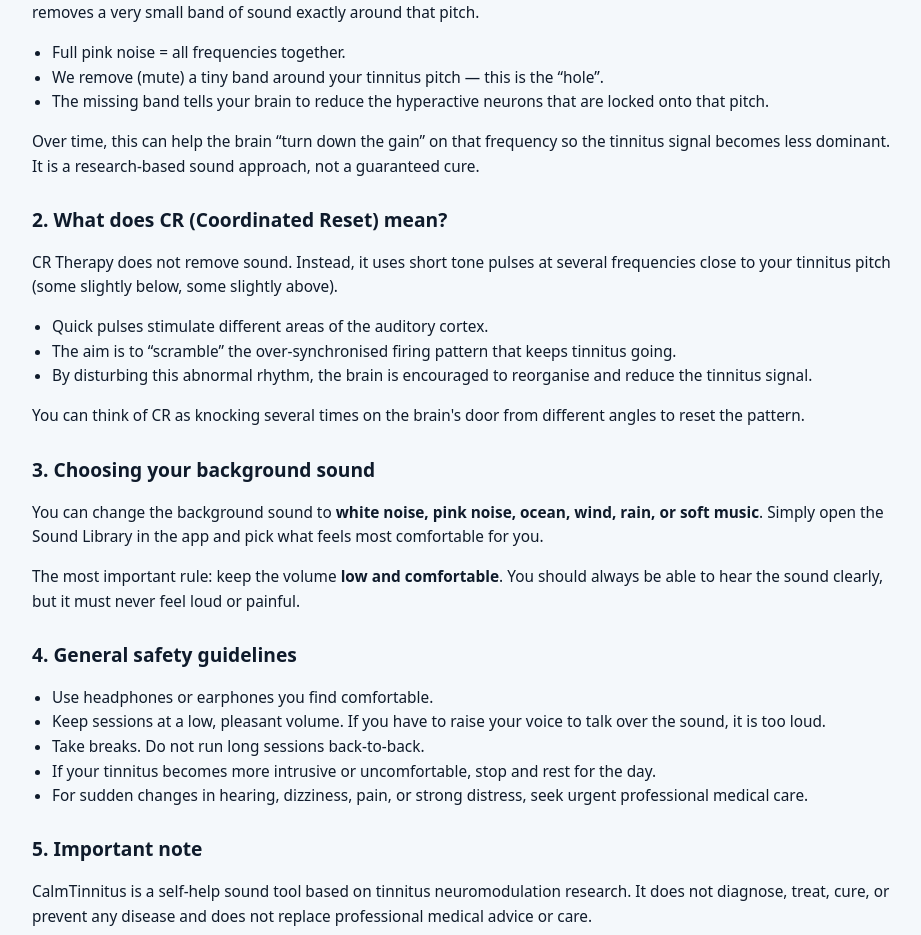
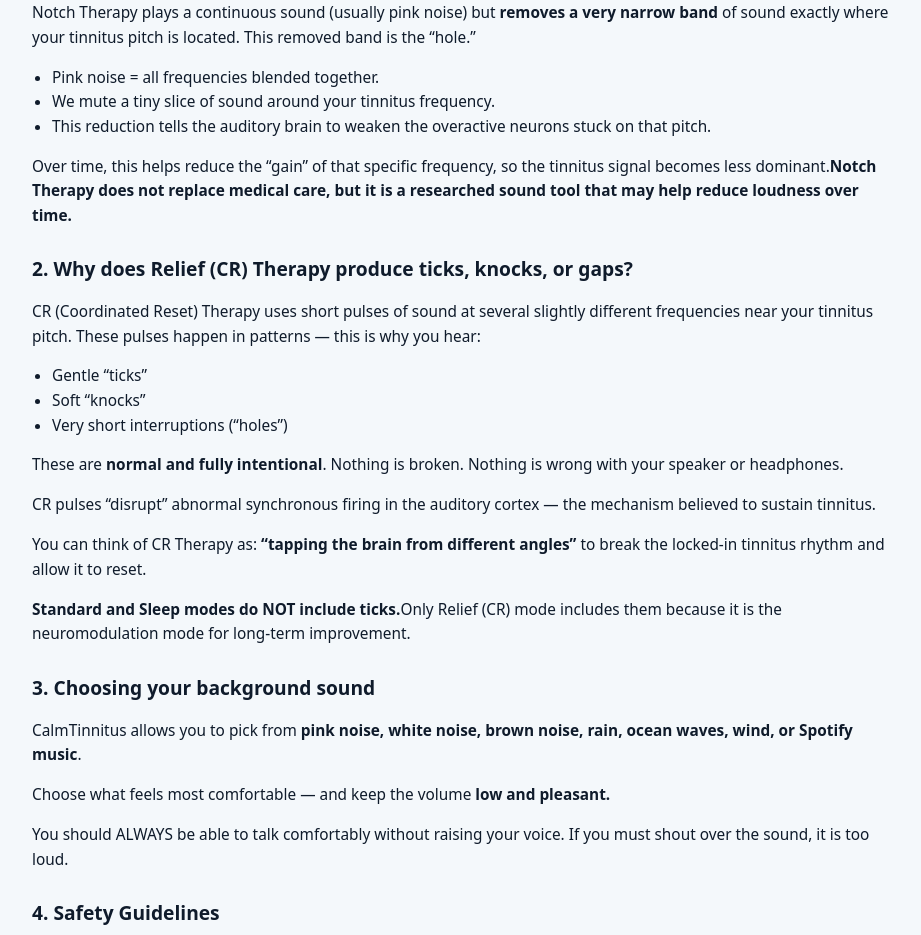
Before and after one commit to danyaffa/CalmTinnitus, a Next.js app: page /info in a window 1280 px wide. Shown: the part 257-1192 px from the top of the page, without its empty margins (178-1099 px from the left). Built offline with nearby package versions, Linux system fonts and the light colour scheme; no server answers.

Commit message:
Update page.tsx

```diff
--- a/app/info/page.tsx
+++ b/app/info/page.tsx
@@ -7,109 +7,139 @@ export default function InfoSafetyPage() {
   return (
     <main className="info-page">
       <h1>Information &amp; Safety</h1>
+
       <p className="intro">
-        CalmTinnitus uses tinnitus neuromodulation sound approaches (Notch Therapy
-        and Coordinated Reset, “CR”). This page explains in plain language what
-        they mean and how to use them safely.
+        CalmTinnitus uses modern tinnitus neuromodulation approaches:
+        <strong> Notch Therapy</strong> and
+        <strong> Coordinated Reset (CR Therapy)</strong>.
+        Below is a simple explanation of what each method does, why you may hear
+        “ticks” or “holes,” and how to use the therapy safely.
       </p>
 
+      {/* --- 1. NOTCH THERAPY --- */}
       <section>
-        <h2>1. What does “a narrow hole at your tinnitus pitch” mean?</h2>
+        <h2>1. What does the “hole around your tinnitus pitch” mean?</h2>
+
         <p>
-          Your tinnitus usually has a specific frequency (pitch). Notch Therapy
-          plays continuous sound (typically pink noise) but removes a very small
-          band of sound exactly around that pitch.
+          Notch Therapy plays a continuous sound (usually pink noise) but
+          <strong> removes a very narrow band</strong> of sound exactly where
+          your tinnitus pitch is located. This removed band is the “hole.”
         </p>
+
         <ul>
-          <li>Full pink noise = all frequencies together.</li>
+          <li>Pink noise = all frequencies blended together.</li>
           <li>
-            We remove (mute) a tiny band around your tinnitus pitch — this is
-            the “hole”.
+            We mute a tiny slice of sound around your tinnitus frequency.
           </li>
           <li>
-            The missing band tells your brain to reduce the hyperactive neurons
-            that are locked onto that pitch.
+            This reduction tells the auditory brain to weaken the overactive
+            neurons stuck on that pitch.
           </li>
         </ul>
+
         <p>
-          Over time, this can help the brain “turn down the gain” on that
-          frequency so the tinnitus signal becomes less dominant. It is a
-          research-based sound approach, not a guaranteed cure.
+          Over time, this helps reduce the “gain” of that specific frequency,
+          so the tinnitus signal becomes less dominant.
+          <strong>Notch Therapy does not replace medical care, but it is a
+          researched sound tool that may help reduce loudness over time.</strong>
         </p>
       </section>
 
+      {/* --- 2. CR THERAPY --- */}
       <section>
-        <h2>2. What does CR (Coordinated Reset) mean?</h2>
+        <h2>2. Why does Relief (CR) Therapy produce ticks, knocks, or gaps?</h2>
+
         <p>
-          CR Therapy does not remove sound. Instead, it uses short tone pulses
-          at several frequencies close to your tinnitus pitch (some slightly
-          below, some slightly above).
+          CR (Coordinated Reset) Therapy uses short pulses of sound at several
+          slightly different frequencies near your tinnitus pitch. These pulses
+          happen in patterns — this is why you hear:
         </p>
+
         <ul>
-          <li>Quick pulses stimulate different areas of the auditory cortex.</li>
-          <li>
-            The aim is to “scramble” the over-synchronised firing pattern that
-            keeps tinnitus going.
-          </li>
-          <li>
-            By disturbing this abnormal rhythm, the brain is encouraged to
-            reorganise and reduce the tinnitus signal.
-          </li>
+          <li>Gentle “ticks”</li>
+          <li>Soft “knocks”</li>
+          <li>Very short interruptions (“holes”)</li>
         </ul>
+
         <p>
-          You can think of CR as knocking several times on the brain&apos;s door
-          from different angles to reset the pattern.
+          These are <strong>normal and fully intentional</strong>.
+          Nothing is broken. Nothing is wrong with your speaker or headphones.
+        </p>
+
+        <p>
+          CR pulses “disrupt” abnormal synchronous firing in the auditory cortex
+          — the mechanism believed to sustain tinnitus.
+        </p>
+
+        <p>
+          You can think of CR Therapy as:
+          <strong> “tapping the brain from different angles”</strong> to break
+          the locked-in tinnitus rhythm and allow it to reset.
+        </p>
+
+        <p>
+          <strong>Standard and Sleep modes do NOT include ticks.</strong>
+          Only Relief (CR) mode includes them because it is the neuromodulation
+          mode for long-term improvement.
         </p>
       </section>
 
+      {/* --- 3. BACKGROUND SOUND --- */}
       <section>
         <h2>3. Choosing your background sound</h2>
+
         <p>
-          You can change the background sound to{" "}
-          <strong>white noise, pink noise, ocean, wind, rain, or soft music</strong>.
-          Simply open the Sound Library in the app and pick what feels most
-          comfortable for you.
+          CalmTinnitus allows you to pick from{" "}
+          <strong>pink noise, white noise, brown noise, rain, ocean waves, wind, or Spotify music</strong>.
         </p>
+
         <p>
-          The most important rule: keep the volume{" "}
-          <strong>low and comfortable</strong>. You should always be able to
-          hear the sound clearly, but it must never feel loud or painful.
+          Choose what feels most comfortable — and keep the volume
+          <strong> low and pleasant.</strong>
+        </p>
+
+        <p>
+          You should ALWAYS be able to talk comfortably without raising your
+          voice. If you must shout over the sound, it is too loud.
         </p>
       </section>
 
+      {/* --- 4. SAFETY --- */}
       <section>
-        <h2>4. General safety guidelines</h2>
+        <h2>4. Safety Guidelines</h2>
+
         <ul>
           <li>Use headphones or earphones you find comfortable.</li>
+          <li>Keep therapy volume low — comfort is the priority.</li>
+          <li>Do not run back-to-back long sessions without breaks.</li>
           <li>
-            Keep sessions at a low, pleasant volume. If you have to raise your
-            voice to talk over the sound, it is too loud.
-          </li>
-          <li>Take breaks. Do not run long sessions back-to-back.</li>
-          <li>
-            If your tinnitus becomes more intrusive or uncomfortable, stop and
-            rest for the day.
+            If your tinnitus becomes sharper or uncomfortable, pause the session
+            and return later.
           </li>
           <li>
-            For sudden changes in hearing, dizziness, pain, or strong distress,
-            seek urgent professional medical care.
+            For sudden hearing changes, ear pain, dizziness, or worsening
+            tinnitus, seek medical help.
           </li>
         </ul>
       </section>
 
+      {/* --- 5. DISCLAIMER --- */}
       <section>
-        <h2>5. Important note</h2>
+        <h2>5. Important Note</h2>
         <p>
-          CalmTinnitus is a self-help sound tool based on tinnitus neuromodulation
-          research. It does not diagnose, treat, cure, or prevent any disease
-          and does not replace professional medical advice or care.
+          CalmTinnitus is a self-help sound tool based on tinnitus
+          neuromodulation research. It does NOT diagnose, cure, or treat any
+          medical condition and is not a substitute for professional medical
+          care.
         </p>
       </section>
 
+      {/* --- BACK LINK --- */}
       <p className="back-link">
         <Link href="/therapy">← Back to therapy screen</Link>
       </p>
 
+      {/* --- STYLES --- */}
       <style jsx>{`
         .info-page {
           max-width: 900px;
```
